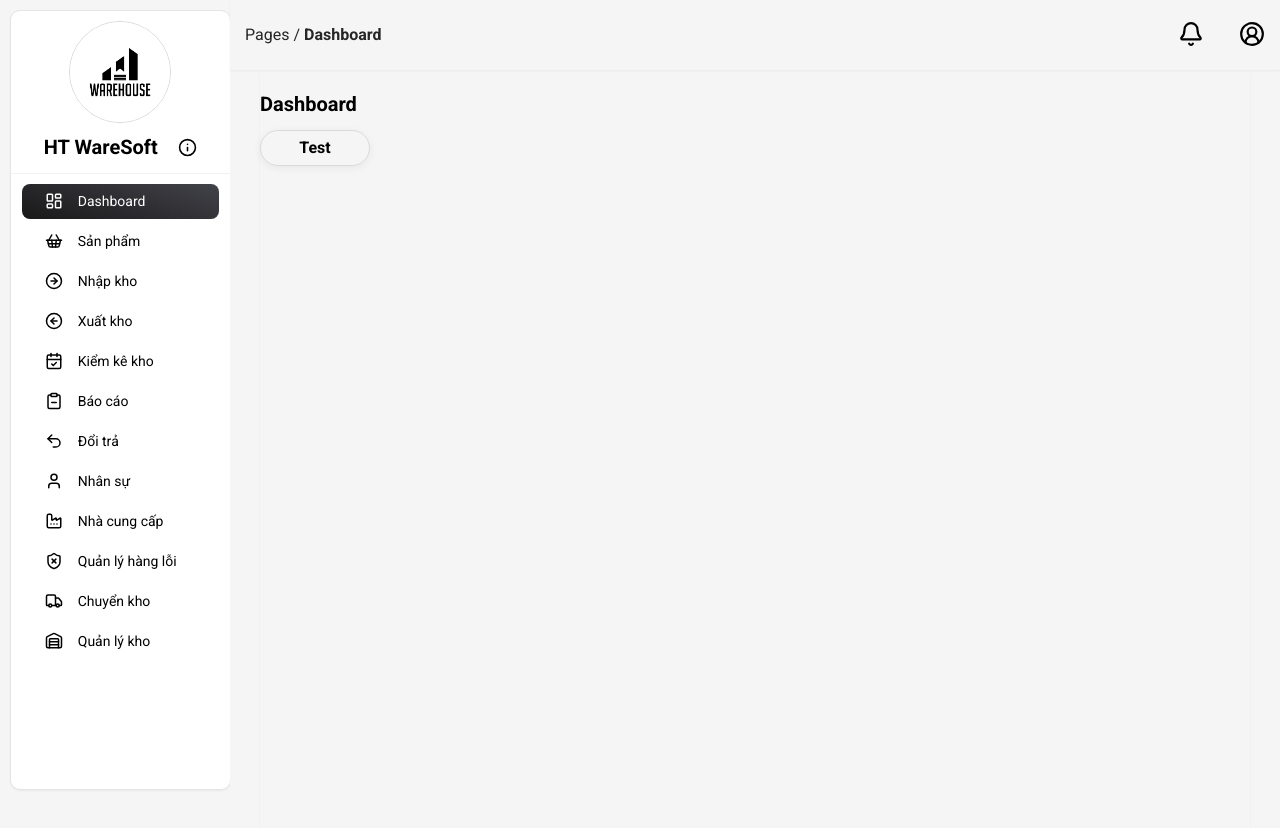
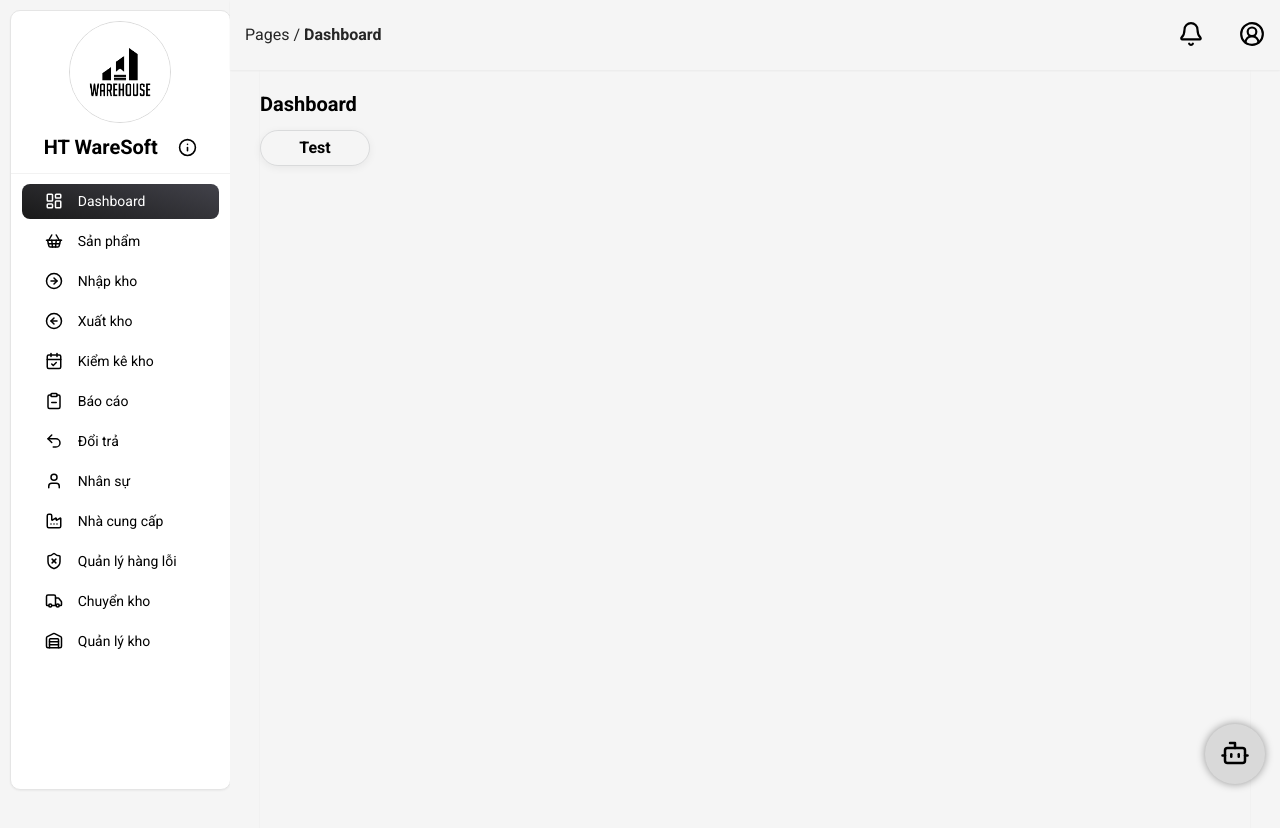
Before and after one commit to 0377bao/WareManager, a React (Vite) app in the folder frontend/: page / in a window 1280 px wide. Shown: the top 828 px of the page. Built offline with nearby package versions, Linux system fonts and the light colour scheme.

Commit message:
Component: Create component ChatBox

```diff
--- /dev/null
+++ b/frontend/src/components/ChatBox/ChatBox.module.scss
@@ -0,0 +1,33 @@
+.chat-box {
+    width: 400px;
+    background-color: white;
+    visibility: hidden;
+    position: fixed;
+    top: var(--max-height-header);
+    right: 20px;
+    bottom: 7vh;
+    border-radius: 10px;
+    padding: 5px;
+    box-shadow: 0 2px 8px rgba(0,0,0,.2);
+    transform: translateY(100%);
+    transition: 0.5s;
+    transition-timing-function: ease-in;
+
+    &.show {
+        visibility: visible;
+        transform: translateY(0%);
+    }
+
+    &.show > .header-chat-box {
+        height: 40px;
+        line-height: 28px;
+        border-bottom: 1px solid #e7e7e7;
+        padding-left: 10px;
+    }
+
+    &.show > .content-chat-box {
+        width: 100%;
+        height: 420px;
+        background-color: white;
+    }
+}
--- /dev/null
+++ b/frontend/src/components/ChatBox/index.jsx
@@ -0,0 +1,21 @@
+import React from 'react';
+import classNames from 'classnames/bind';
+import styles from './ChatBox.module.scss';
+
+const cx = classNames.bind(styles);
+
+const ChatBox = ({ classnames, isOpen }) => {
+    return (
+        <div
+            className={cx('chat-box', {
+                [classnames]: isOpen,
+            })}
+        >
+            <h1 className={cx('header-chat-box')}>Trợ lý thông minh</h1>
+            <div className={cx('content-chat-box')}>Nội dung</div>
+            {/*input search chat box*/}
+        </div>
+    );
+};
+
+export default React.memo(ChatBox);
--- a/frontend/src/components/index.jsx
+++ b/frontend/src/components/index.jsx
@@ -5,6 +5,7 @@ import WrapperTippy from './WrapperTippy';
 import Menu from './Menu';
 import Image from './Image';
 import Notification from './Notification';
+import ChatBox from './ChatBox';
 
 export {
     GlobalStyle,
@@ -13,5 +14,6 @@ export {
     WrapperTippy,
     Menu,
     Image,
-    Notification
+    Notification,
+    ChatBox
 };
--- a/frontend/src/layouts/DefaultLayout/DefaultLayout.module.scss
+++ b/frontend/src/layouts/DefaultLayout/DefaultLayout.module.scss
@@ -1,6 +1,7 @@
 .wrapper-layout {
     width: 100%;
     background-color: var(--primary-background);
+    position: relative;
 }
 
 .container-content {
@@ -8,5 +9,19 @@
     margin-left: var(--max-width-sidebar);
     padding: 0 30px 0 30px;
     background-color: var(--primary-background);
+    flex: 1;
+}
 
+.btn-show-chat-box {
+    width: 60px;
+    height: 60px;
+    border-radius: 50%;
+    background-color: #d9d9d9;
+    box-shadow: 0 0 8px rgba(0,0,0,.4);
+    border: none;
+    outline: none;
+    position: fixed;
+    bottom: 2vh;
+    right: 15px;
+    cursor: pointer;
 }
--- a/frontend/src/layouts/DefaultLayout/index.jsx
+++ b/frontend/src/layouts/DefaultLayout/index.jsx
@@ -1,24 +1,31 @@
-import React from 'react';
-import classNames from "classnames/bind"
-import styles from "./DefaultLayout.module.scss"
+import React, { useState } from 'react';
+import classNames from 'classnames/bind';
+import styles from './DefaultLayout.module.scss';
 import { Sidebar } from '../components';
 import Header from '../components/Header';
 import PageLayout from '../PageLayout';
+import { Bot } from 'lucide-react';
+import { ChatBox } from '@/components';
 
-const cx = classNames.bind(styles)
+const cx = classNames.bind(styles);
 
-const DefaultLayout = ({children}) => {
+const DefaultLayout = ({ children }) => {
+    const [showChatBox, setShowChatBox] = useState(false);
     return (
         <div className={cx('wrapper-layout')}>
-            <Header/>
-            <Sidebar/>
+            <Header />
+            <Sidebar />
             <div className={cx('container-content')}>
-                <PageLayout>
-                    {children}
-                </PageLayout>
+                <PageLayout>{children}</PageLayout>
             </div>
+
+            <ChatBox classnames={'show'} isOpen={showChatBox} />
+
+            <button className={cx('btn-show-chat-box')} onClick={() => setShowChatBox((prev) => !prev)}>
+                <Bot size={30} />
+            </button>
         </div>
     );
-}
+};
 
 export default DefaultLayout;
```
